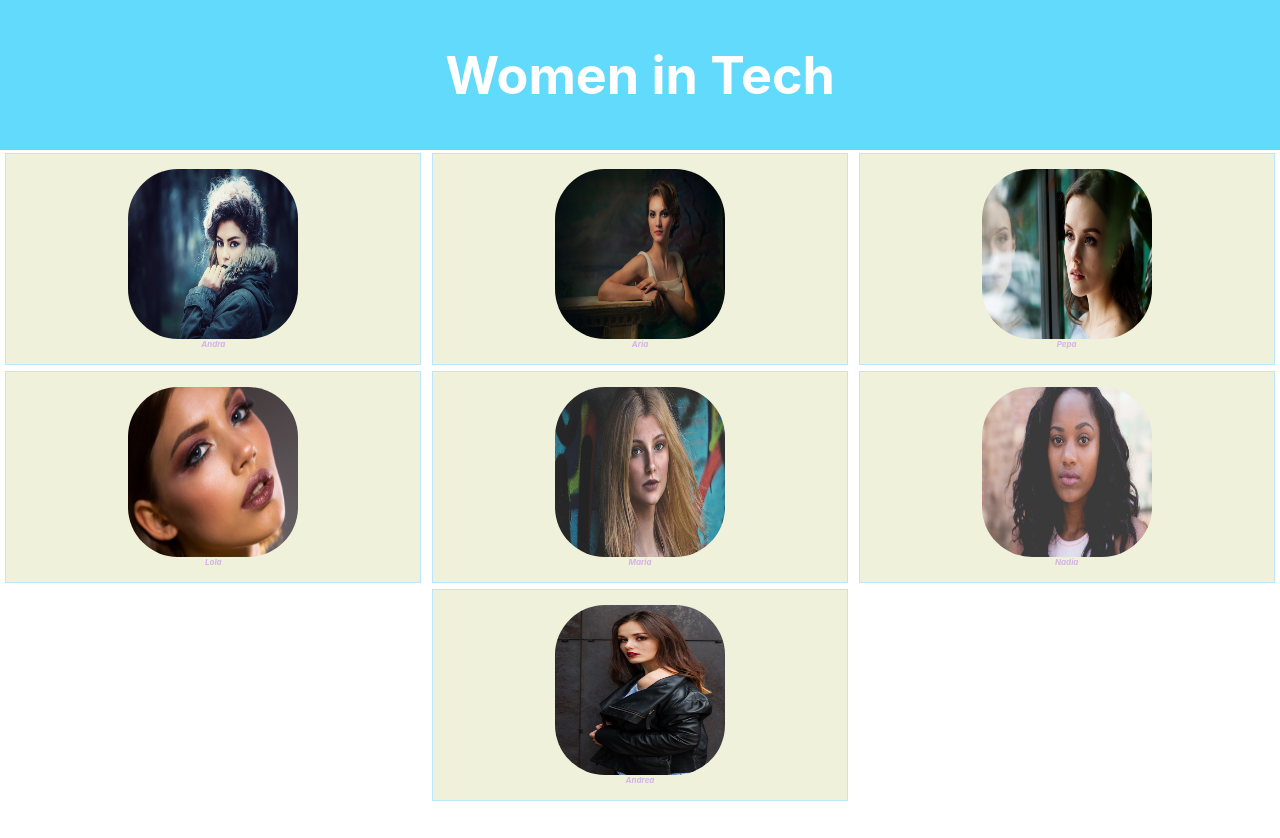
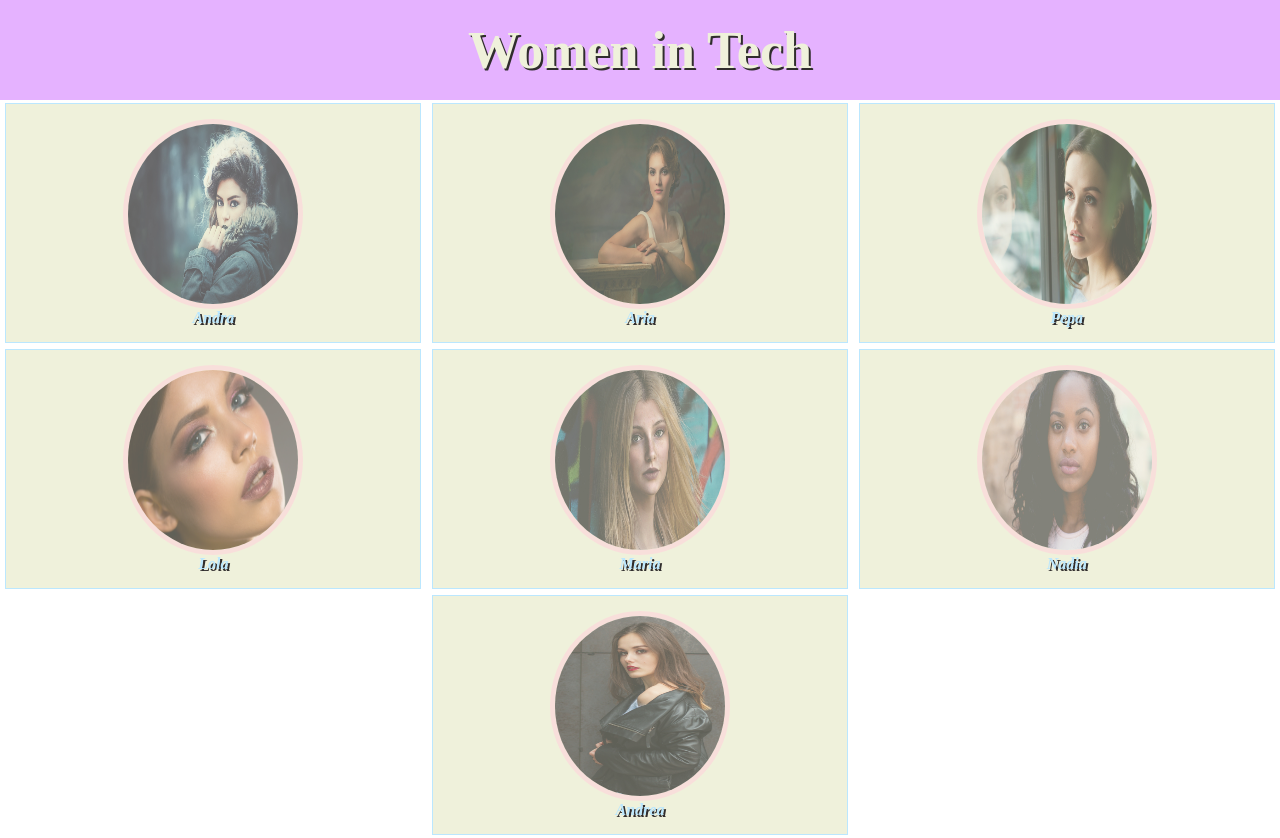
Before and after one commit to valnicky/women-in-tech, a React (Create React App) app in the folder women-in-tech/: page / in a window 1280 px wide. Before the commit the page ends 804 px from the top, so only its background shows below. Built offline with nearby package versions, Linux system fonts and the light colour scheme.

Commit message:
style scss transform

```diff
--- a/women-in-tech/src/styles/App.scss
+++ b/women-in-tech/src/styles/App.scss
@@ -1,18 +1,25 @@
+$rose:#FFD4DB;
+$purple: #e5b2ff;
+$graywhite: #EFF1DB;
+$blue: #BBE7FE;
+$black: #302d2d;
 .App {
     text-align: center;
     width: 100%;
 }
 
 .App-header {
-    height: 150px;
+    height: 100px;
     min-height: 100px;
     display: flex;
     flex-direction: column;
     align-items: center;
     justify-content: center;
     font-size: calc(10px + 2vmin);
-    color: white;
-    background-color: #61dafb;
+    color: $graywhite;
+    background-color: $purple;
+    text-shadow: 2px 2px $black;
+    font-family: cursive;
 }
 
 .avatars {
@@ -23,40 +30,69 @@
     .pic {
         width: 30%;
         margin: 3px;
-        background-color: #EFF1DB;
-        border: 1px solid #BBE7FE;
+        background-color: $graywhite;
+        border: 1px solid $blue;
         padding: 15px;
         display: flex;
         flex-direction: column;
         justify-content: center;
         align-items: center;
-        color: #D3B5E5;
+        color: $blue;
         font-weight: 700;
         img {
             width: 170px;
-            height: 170px;
-            border-radius: 50px;
+            height: 180px;
+            border-radius: 50%;
+            opacity: 0.6;
+            border: 5px solid $rose;
         }
         span {
             width: 100px;
-            font-size: 0.5em;
+            font-size: 1em;
+            text-shadow: 2px 2px $black;
+            font-family: cursive;
         }
     }
 }
 
 .disabled {
-    opacity: 0.5;
+    transform: scale(3, 3) translate(5%, 5%);
+    opacity: 1;
+    z-index: 1;
+    // animation: myPic 5s 1;
+    /*   width: 400px;
+    height: 420px;
+
+    left: 50px;
+    top: 50px;*/
 }
 
-@media (prefers-reduced-motion: no-preference) {
-    .App-logo {
-        animation: App-logo-spin infinite 20s linear;
+
+/*
+@keyframes myPic {
+    0% {
+        width: 170px;
+        height: 180px;
+        opacity: 0.6;
+        left: 0px;
+        top: 0px;
+    }
+    50% {
+        width: 400px;
+        height: 420px;
+        opacity: 0.8;
+        left: 50px;
+        top: 50px;
+    }
+    100% {
+        width: 400px;
+        height: 420px;
+        opacity: 0.8;
+        left: 50px;
+        top: 50px;
     }
 }
-
-.App-link {
-    color: #61dafb;
-}
+*/
 
 @keyframes App-logo-spin {
     from {
```
